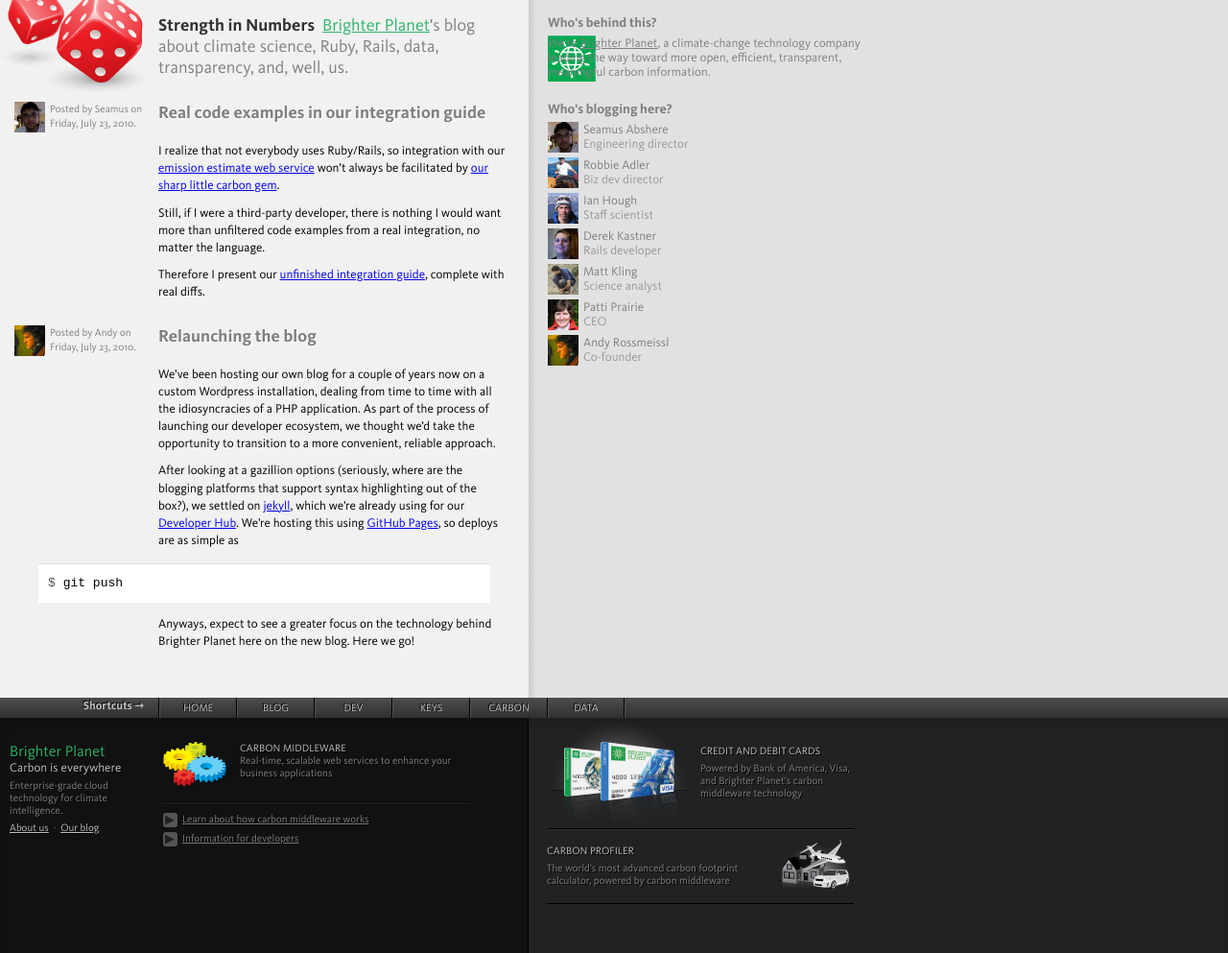
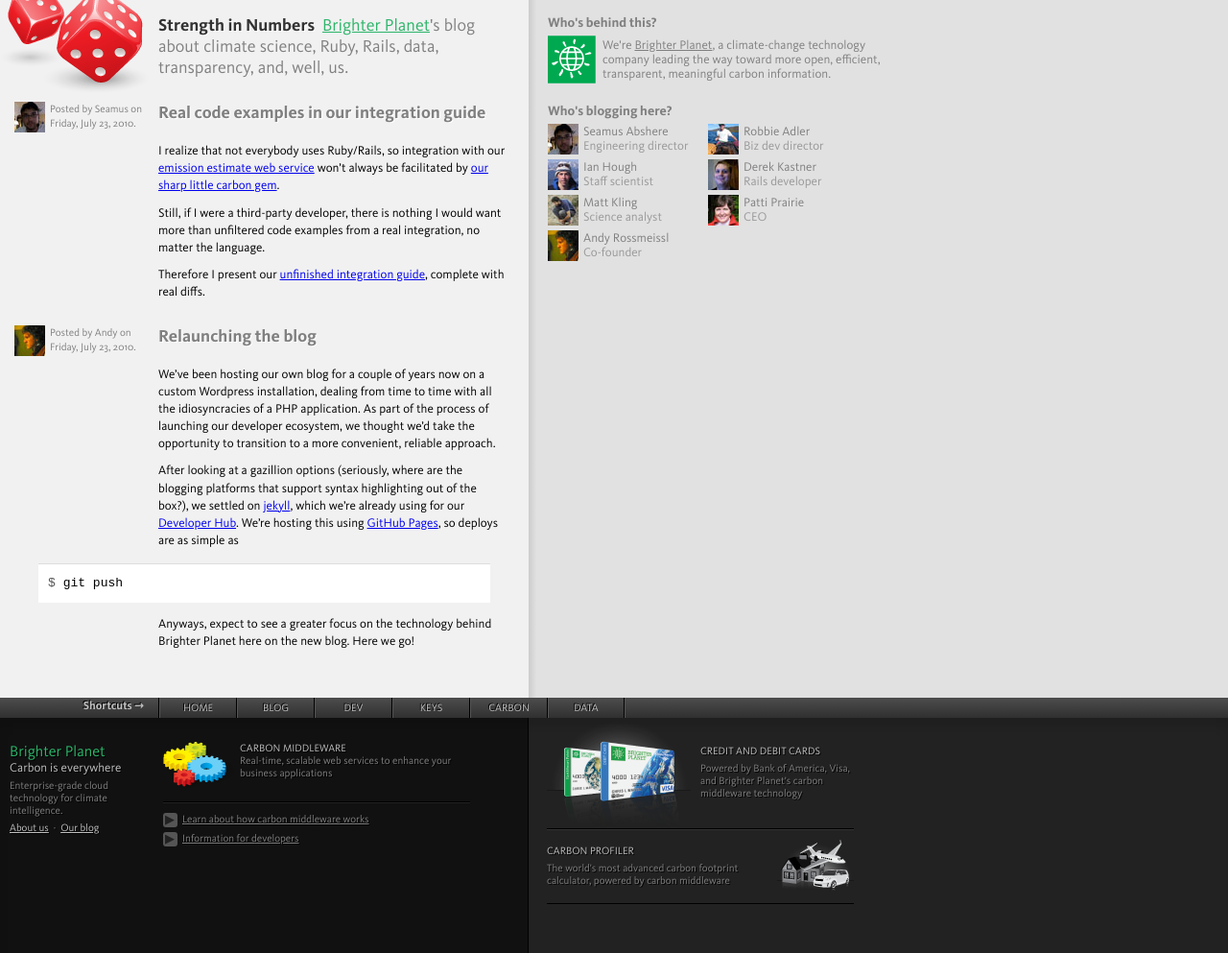
Before and after one commit to faradayio/numbers, a Jekyll site: the page built from index.html, in a window 1280 px wide. Shown: the whole page at 96% size. Built offline with Jekyll 4.4.1, drawn with Linux system fonts in a browser that asks for light colours; some web fonts are replaced.

Commit message:
Two columns of authors

```diff
--- a/stylesheets/application.css
+++ b/stylesheets/application.css
@@ -101,6 +101,8 @@
   margin: 0 0 5px;
   min-height: 32px;
   color: #999;
+  float: left;
+  width: 130px;
 }
 
 ol.authors li strong{
@@ -111,7 +113,7 @@
 
 #behind {
   background: url(images/radiant_earth.png) no-repeat;
-  opadding: 2px 0 0 57px;
+  padding: 2px 0 0 57px;
   min-height: 48px;
 }
 
```
